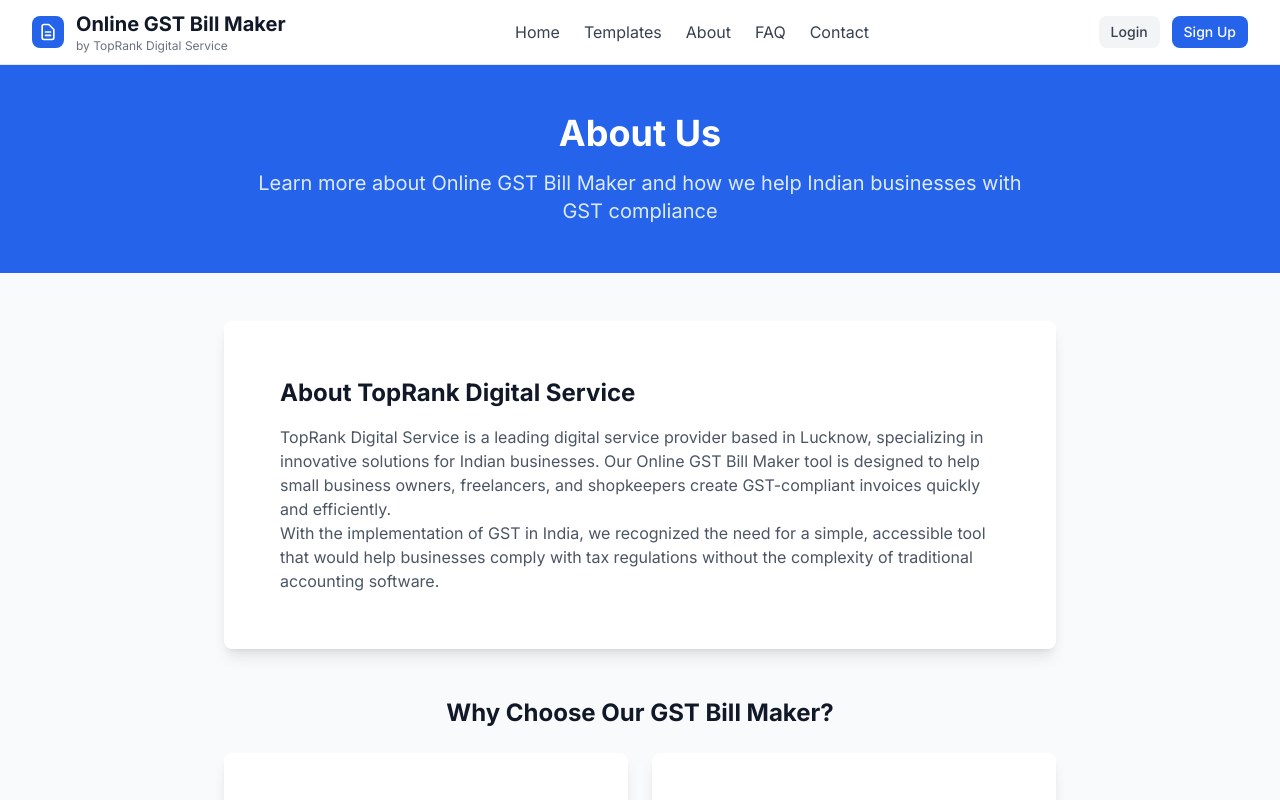
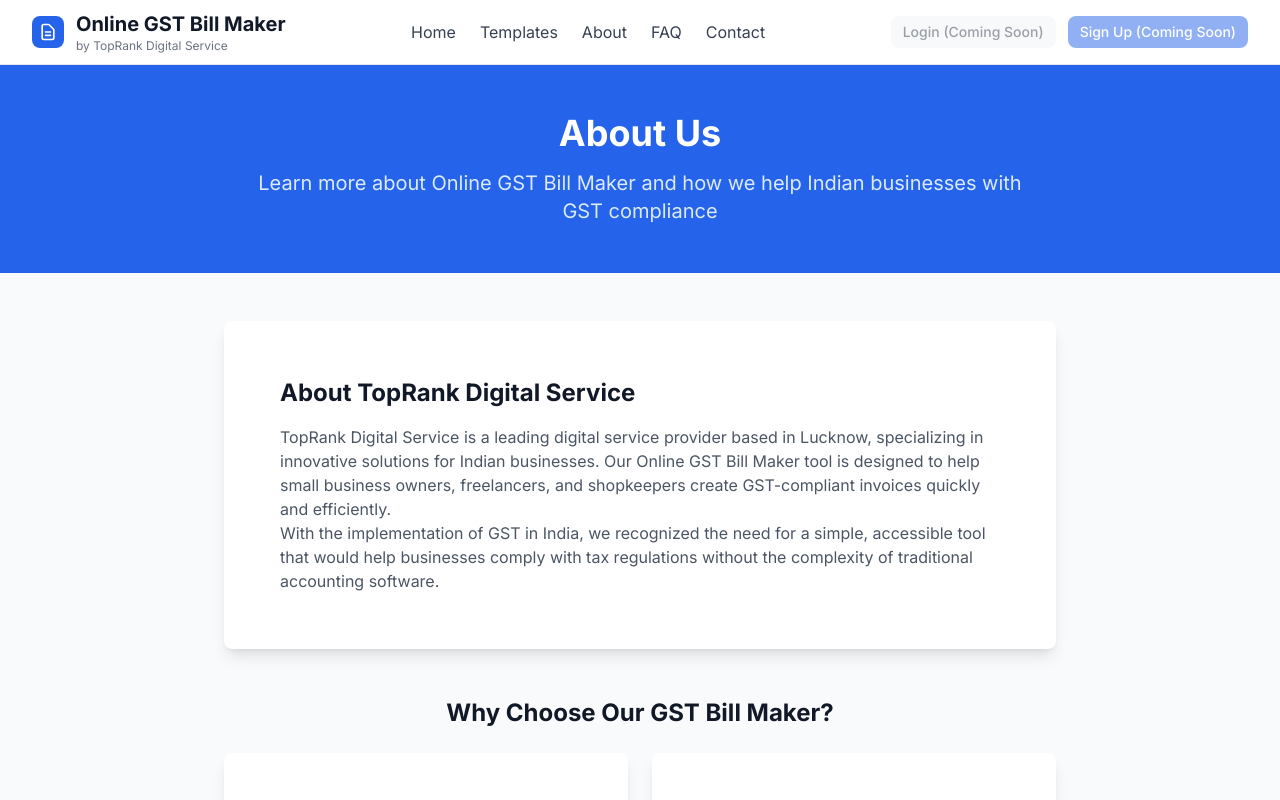
Before and after one commit to CodeCurio/Gst-Bill-Generator, a Next.js app: page /about in a window 1280 px wide. Shown: the top 800 px of the page. Built offline with nearby package versions, Linux system fonts and the light colour scheme; no server answers.

Commit message:
Auto-commit: Agent tool execution

```diff
--- a/src/components/layout/Header.tsx
+++ b/src/components/layout/Header.tsx
@@ -98,16 +98,12 @@
               </div>
             ) : (
               <div className="flex items-center space-x-3">
-                <Link href="/auth/login">
-                  <Button variant="ghost" size="sm">
-                    Login
-                  </Button>
-                </Link>
-                <Link href="/auth/signup">
-                  <Button size="sm">
-                    Sign Up
-                  </Button>
-                </Link>
+                <Button variant="ghost" size="sm" disabled>
+                  Login (Coming Soon)
+                </Button>
+                <Button size="sm" disabled>
+                  Sign Up (Coming Soon)
+                </Button>
               </div>
             )}
           </div>
```
